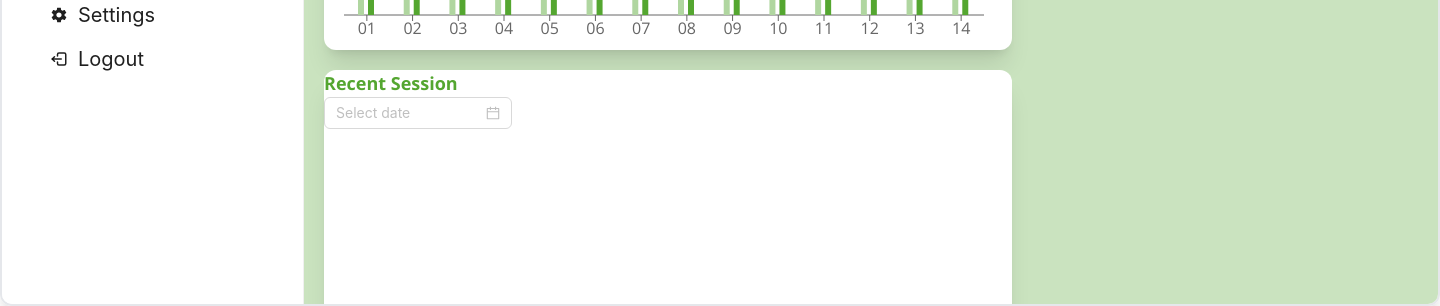
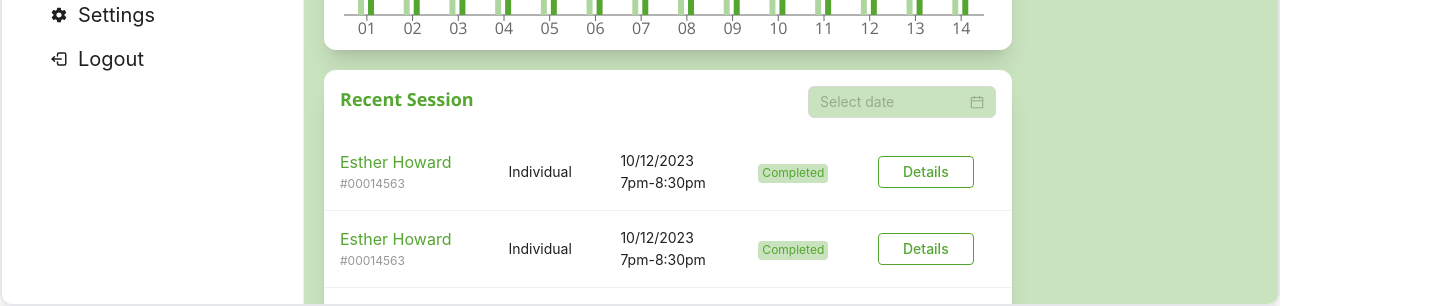
Before and after one commit to bdCalling-Sdt-hub/therapist-dashboard, a React (Vite) app: page / in a window 1280 px wide. Shown: the part 494-800 px from the top of the page, 1440 px wide, since content can reach past the window. Built offline with nearby package versions, Linux system fonts and the light colour scheme.

Commit message:
[ADD] home page

```diff
--- a/src/Components/Header/Header.jsx
+++ b/src/Components/Header/Header.jsx
@@ -29,9 +29,9 @@ const Header = () => {
           <path
             d="M5.33325 8H26.6666M5.33325 16H26.6666M5.33325 24H26.6666"
             stroke="#54A630"
-            stroke-width="4"
-            stroke-linecap="round"
-            stroke-linejoin="round"
+            strokeWidth="4"
+            strokeLinecap="round"
+            strokeLinejoin="round"
           />
         </svg>
       </div>
@@ -47,13 +47,13 @@ const Header = () => {
             xmlns="http://www.w3.org/2000/svg"
             fill="none"
             viewBox="0 0 24 24"
-            stroke-width="1.5"
+            strokeWidth="1.5"
             stroke="currentColor"
             className="w-[30px] h-[30px]"
           >
             <path
-              stroke-linecap="round"
-              stroke-linejoin="round"
+              strokeLinecap="round"
+              strokeLinejoin="round"
               d="M15.75 6a3.75 3.75 0 1 1-7.5 0 3.75 3.75 0 0 1 7.5 0ZM4.501 20.118a7.5 7.5 0 0 1 14.998 0A17.933 17.933 0 0 1 12 21.75c-2.676 0-5.216-.584-7.499-1.632Z"
             />
           </svg>
--- a/src/Pages/Dashboard/Dashboard.jsx
+++ b/src/Pages/Dashboard/Dashboard.jsx
@@ -190,7 +190,7 @@ const Dashboard = () => {
 
   return (
     <div
-      className="flex mx-auto overflow-hidden border-2 w-[1440px] rounded-xl shadow-xl"
+      className="flex mx-auto overflow-hidden border-2 container rounded-xl shadow-xl"
       style={{ height: "100vh" }}
     >
       <div className="">
--- a/src/Pages/Dashboard/DashboardHome/RecentSession.jsx
+++ b/src/Pages/Dashboard/DashboardHome/RecentSession.jsx
@@ -1,33 +1,194 @@
 import React from "react";
-import { DatePicker } from "antd";
-
-
-
-const data =[
-  {
-    name:"Esther Howard",
-    accountType:"Individual",
-    data:"10/12/2023",
-    timeRange:"7pm-8:30pm",
-    status:"completed",
-
-  }
-]
+import { DatePicker, Table } from "antd";
 
 function RecentSession() {
   const onChange = (date, dateString) => {
     console.log(date, dateString);
   };
+
+  const data = [
+    {
+      name: "Esther Howard",
+      userId: "00014563",
+      accountType: "Individual",
+      data: "10/12/2023",
+      timeRange: "7pm-8:30pm",
+      status: "Completed",
+    },
+    {
+      name: "Esther Howard",
+      userId: "00014563",
+      accountType: "Individual",
+      data: "10/12/2023",
+      timeRange: "7pm-8:30pm",
+      status: "Completed",
+    },
+    {
+      name: "Esther Howard",
+      userId: "00014563",
+      accountType: "Individual",
+      data: "10/12/2023",
+      timeRange: "7pm-8:30pm",
+      status: "Completed",
+    },
+    {
+      name: "Esther Howard",
+      userId: "00014563",
+      accountType: "Individual",
+      data: "10/12/2023",
+      timeRange: "7pm-8:30pm",
+      status: "Completed",
+    },
+    {
+      name: "Esther Howard",
+      userId: "00014563",
+      accountType: "Individual",
+      data: "10/12/2023",
+      timeRange: "7pm-8:30pm",
+      status: "Completed",
+    },
+    {
+      name: "Esther Howard",
+      userId: "00014563",
+      accountType: "Individual",
+      data: "10/12/2023",
+      timeRange: "7pm-8:30pm",
+      status: "Completed",
+    },
+    {
+      name: "Esther Howard",
+      userId: "00014563",
+      accountType: "Individual",
+      data: "10/12/2023",
+      timeRange: "7pm-8:30pm",
+      status: "Completed",
+    },
+    {
+      name: "Esther Howard",
+      userId: "00014563",
+      accountType: "Individual",
+      data: "10/12/2023",
+      timeRange: "7pm-8:30pm",
+      status: "Completed",
+    },
+    {
+      name: "Esther Howard",
+      userId: "00014563",
+      accountType: "Individual",
+      data: "10/12/2023",
+      timeRange: "7pm-8:30pm",
+      status: "Completed",
+    },
+    {
+      name: "Esther Howard",
+      userId: "00014563",
+      accountType: "Individual",
+      data: "10/12/2023",
+      timeRange: "7pm-8:30pm",
+      status: "Completed",
+    },
+    {
+      name: "Esther Howard",
+      userId: "00014563",
+      accountType: "Individual",
+      data: "10/12/2023",
+      timeRange: "7pm-8:30pm",
+      status: "Completed",
+    },
+    {
+      name: "Esther Howard",
+      userId: "00014563",
+      accountType: "Individual",
+      data: "10/12/2023",
+      timeRange: "7pm-8:30pm",
+      status: "Completed",
+    },
+    {
+      name: "Esther Howard",
+      userId: "00014563",
+      accountType: "Individual",
+      data: "10/12/2023",
+      timeRange: "7pm-8:30pm",
+      status: "Completed",
+    },
+  ];
+
+  const columns = [
+    {
+      title: "Name",
+      dataIndex: "name",
+      render: (_, record) => (
+        <>
+          <div>
+            <p className="text-primary text-[16px]">{record?.name}</p>
+            <p className="text-[#979797] text-[12px]">#{record?.userId}</p>
+          </div>
+        </>
+      ),
+    },
+    {
+      title: "accountType",
+      dataIndex: "accountType",
+      render: (_, record) => (
+        <>
+          <a>{record?.accountType}</a>
+        </>
+      ),
+    },
+    {
+      title: "dataTime",
+      dataIndex: "dataTime",
+      render: (_, record) => (
+        <>
+          <div>
+            <p>{record?.data}</p>
+            <p>{record?.timeRange}</p>
+          </div>
+        </>
+      ),
+    },
+    {
+      title: "dataTime",
+      dataIndex: "dataTime",
+      render: (_, record) => (
+        <>
+          <div>
+            <p className="text-primary text-[12px] rounded inline-block px-1 bg-secondary">
+              {record?.status}
+            </p>
+          </div>
+        </>
+      ),
+    },
+    {
+      title: "viewDetails",
+      dataIndex: "dataTime",
+      render: (_, record) => (
+        <>
+          <div>
+            <p className="px-6 py-1 text-[14px] text-primary hover:bg-primary hover:text-white  font-medium cursor-pointer border-[1px] border-primary rounded inline-block">
+              Details
+            </p>
+          </div>
+        </>
+      ),
+    },
+  ];
   return (
     <div className="mt-5 bg-white rounded-xl border-1 h-[325px] shadow-xl border-secondary">
-      <div>
+      <div className="flex justify-between p-[16px]">
         <h1 className="text-primary text-[18px] font-bold">Recent Session</h1>
         <div>
-          <DatePicker onChange={onChange}  />
+          <DatePicker className="bg-secondary" onChange={onChange} />
         </div>
       </div>
-      <div>
-
+      <div className=" overflow-hidden h-[250px] overflow-y-scroll">
+        <Table
+          showHeader={false}
+          pagination={false}
+          columns={columns}
+          dataSource={data}
+        />
       </div>
     </div>
   );
--- a/src/Pages/ForgetPassword/ForgetPassword.jsx
+++ b/src/Pages/ForgetPassword/ForgetPassword.jsx
@@ -22,13 +22,13 @@ function ForgetPassword() {
             xmlns="http://www.w3.org/2000/svg"
             fill="none"
             viewBox="0 0 24 24"
-            stroke-width="1.5"
+            strokeWidth="1.5"
             stroke="currentColor"
             className="w-6 h-6 cursor-pointer"
           >
             <path
-              stroke-linecap="round"
-              stroke-linejoin="round"
+              strokeLinecap="round"
+              strokeLinejoin="round"
               d="M10.5 19.5 3 12m0 0 7.5-7.5M3 12h18"
             />
           </svg>
--- a/src/Pages/NewPassword/NewPassword.jsx
+++ b/src/Pages/NewPassword/NewPassword.jsx
@@ -23,13 +23,13 @@ function NewPassword() {
             xmlns="http://www.w3.org/2000/svg"
             fill="none"
             viewBox="0 0 24 24"
-            stroke-width="1.5"
+            strokeWidth="1.5"
             stroke="currentColor"
             className="w-6 h-6 cursor-pointer"
           >
             <path
-              stroke-linecap="round"
-              stroke-linejoin="round"
+              strokeLinecap="round"
+              strokeLinejoin="round"
               d="M10.5 19.5 3 12m0 0 7.5-7.5M3 12h18"
             />
           </svg>
--- a/src/Pages/Otp/Otp.jsx
+++ b/src/Pages/Otp/Otp.jsx
@@ -27,13 +27,13 @@ function Otp() {
             xmlns="http://www.w3.org/2000/svg"
             fill="none"
             viewBox="0 0 24 24"
-            stroke-width="1.5"
+            strokeWidth="1.5"
             stroke="currentColor"
             className="w-6 h-6 cursor-pointer"
           >
             <path
-              stroke-linecap="round"
-              stroke-linejoin="round"
+              strokeLinecap="round"
+              strokeLinejoin="round"
               d="M10.5 19.5 3 12m0 0 7.5-7.5M3 12h18"
             />
           </svg>
--- a/src/Pages/Signin/Signin.jsx
+++ b/src/Pages/Signin/Signin.jsx
@@ -21,7 +21,7 @@ function Signin() {
   };
   return (
     <div
-      className="flex mx-auto overflow-hidden  w-[1440px] rounded-xl shadow-xl bg-[url('https://i.ibb.co/t2TdKRm/signin.png')] "
+      className="flex mx-auto overflow-hidden container rounded-xl shadow-xl bg-[url('https://i.ibb.co/t2TdKRm/signin.png')] "
       style={{ height: "100vh" }}
     >
       <div className=" w-[500px] h-[550px] p-[32px] bg-white shadow rounded-3xl my-auto mx-auto">
--- a/tailwind.config.js
+++ b/tailwind.config.js
@@ -1,36 +1,31 @@
 /** @type {import('tailwindcss').Config} */
 export default {
-  content: [
-    "./index.html",
-    "./src/**/*.{js,ts,jsx,tsx}",
-  ],
+  content: ["./index.html", "./src/**/*.{js,ts,jsx,tsx}"],
   theme: {
-
     screens: {
-      'md': '640px',
+      md: "640px",
       // => @media (min-width: 640px) { ... }
 
-      'lg': '1024px',
+      lg: "1024px",
       // => @media (min-width: 1024px) { ... }
 
-      'xl': '1280px',
+      xl: "1280px",
       // => @media (min-width: 1280px) { ... }
     },
 
     extend: {
       colors: {
         primary: "#54A630",
-        secondary:"#CAE3BF",
-        secondary2:"#EBEBEB",
+        secondary: "#CAE3BF",
+        secondary2: "#EBEBEB",
       },
     },
     container: {
       center: true,
-      width:"100%",
-      padding: "0",
-      margin: "0"
-
+      screens: {
+        width: "1440px",
+      },
     },
   },
   plugins: [],
-}
+};
```
